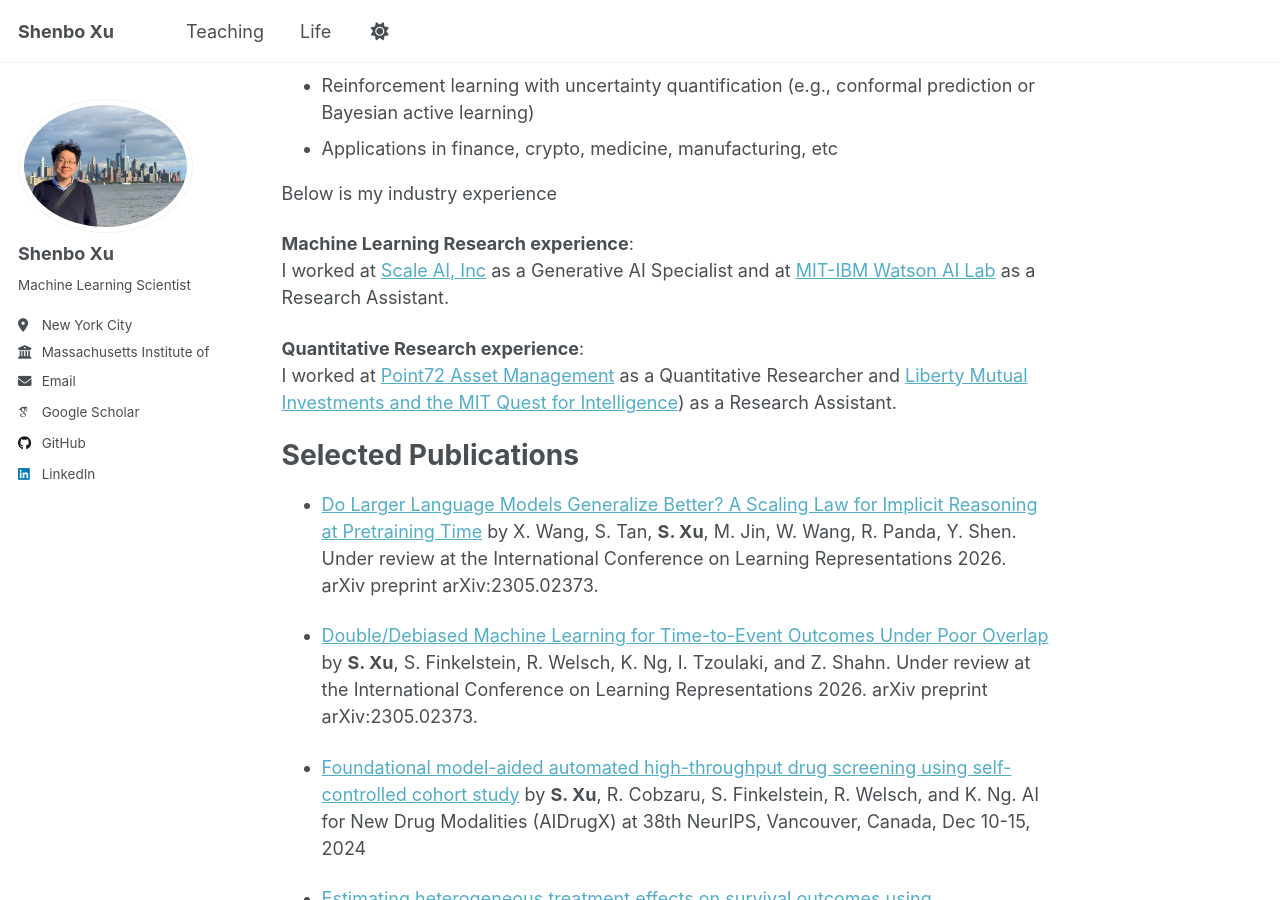
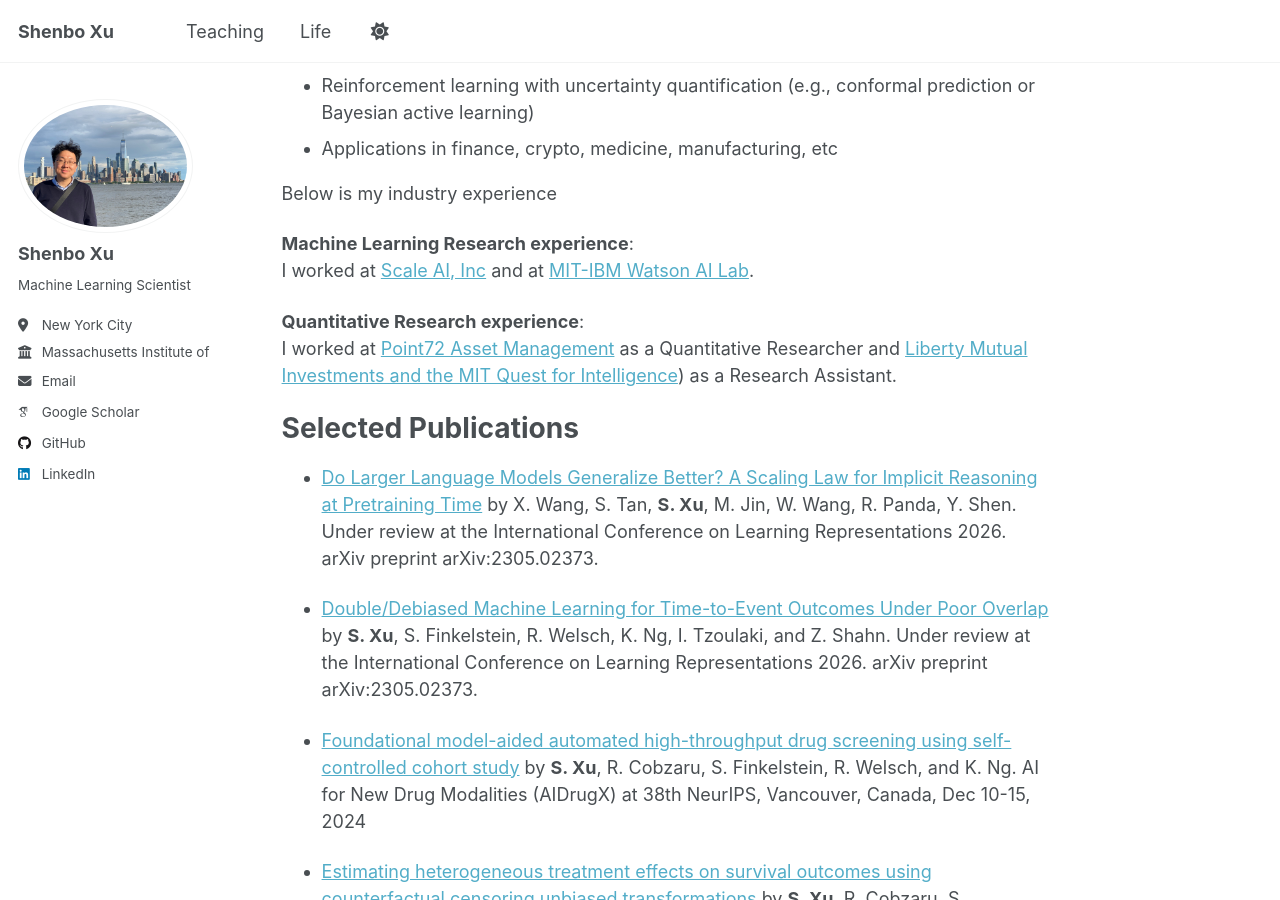
Before and after one commit to xushenbo/xushenbo.github.io, a Jekyll site: the page built from _pages/about.md, in a window 1280 px wide and 900 px high, scrolled down 377 px. Built offline with Jekyll 4.4.1, drawn with Linux system fonts in a browser that asks for light colours; some web fonts are replaced; a script that is not in the unit is left out.

Commit message:
Simplify job descriptions in about.md

```diff
--- a/_pages/about.md
+++ b/_pages/about.md
@@ -21,7 +21,7 @@ I completed my PhD at MIT. My research centers on the next generation of foundat
 Below is my industry experience
 
 **Machine Learning Research experience**:
-I worked at [Scale AI, Inc](https://scale.com/) as a Generative AI Specialist and at [MIT-IBM Watson AI Lab](https://mitibmwatsonailab.mit.edu/) as a Research Assistant.
+I worked at [Scale AI, Inc](https://scale.com/) and at [MIT-IBM Watson AI Lab](https://mitibmwatsonailab.mit.edu/).
 
 **Quantitative Research experience**:
 I worked at [Point72 Asset Management](https://point72.com/) as a Quantitative Researcher and [Liberty Mutual Investments and the MIT Quest for Intelligence](https://www.libertymutualgroup.com/about-lm/news/articles/liberty-mutual-insurance-establishes-artificial-intelligence-collaboration-mit)) as a Research Assistant.
```
